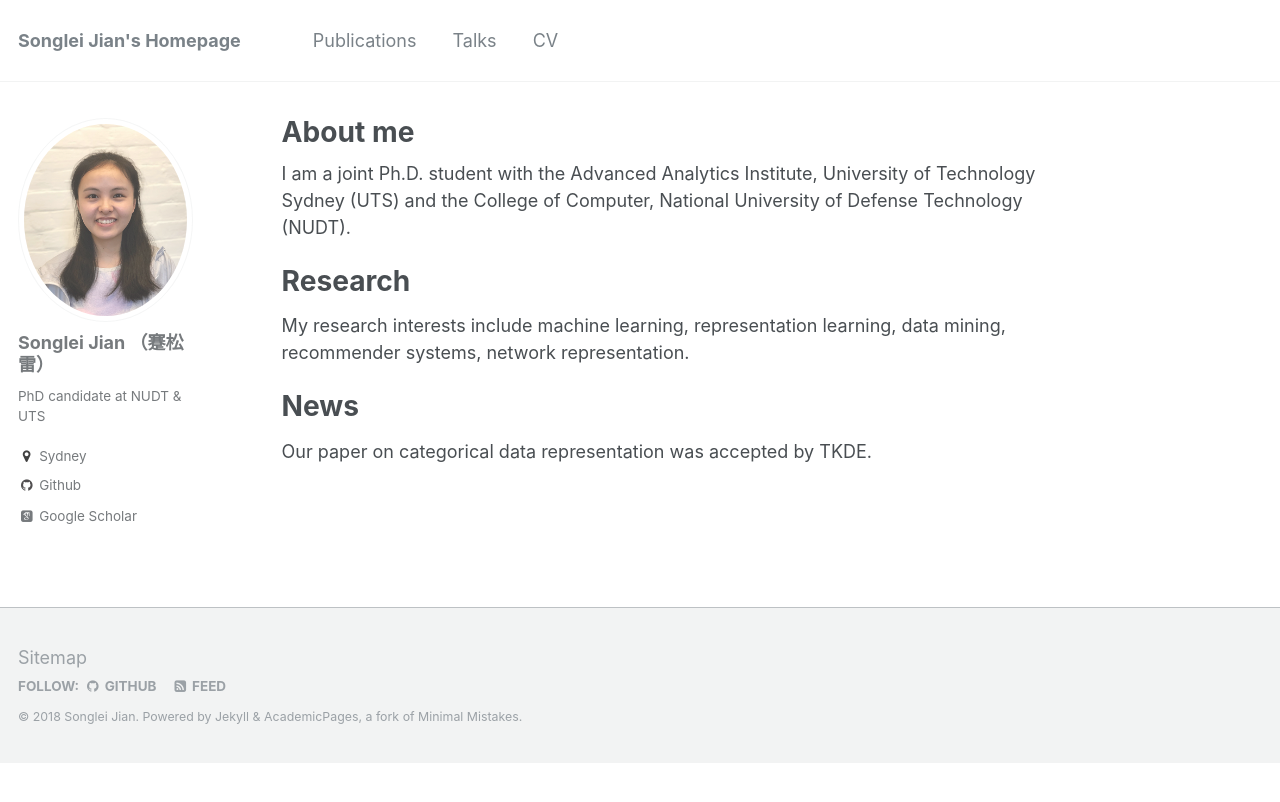
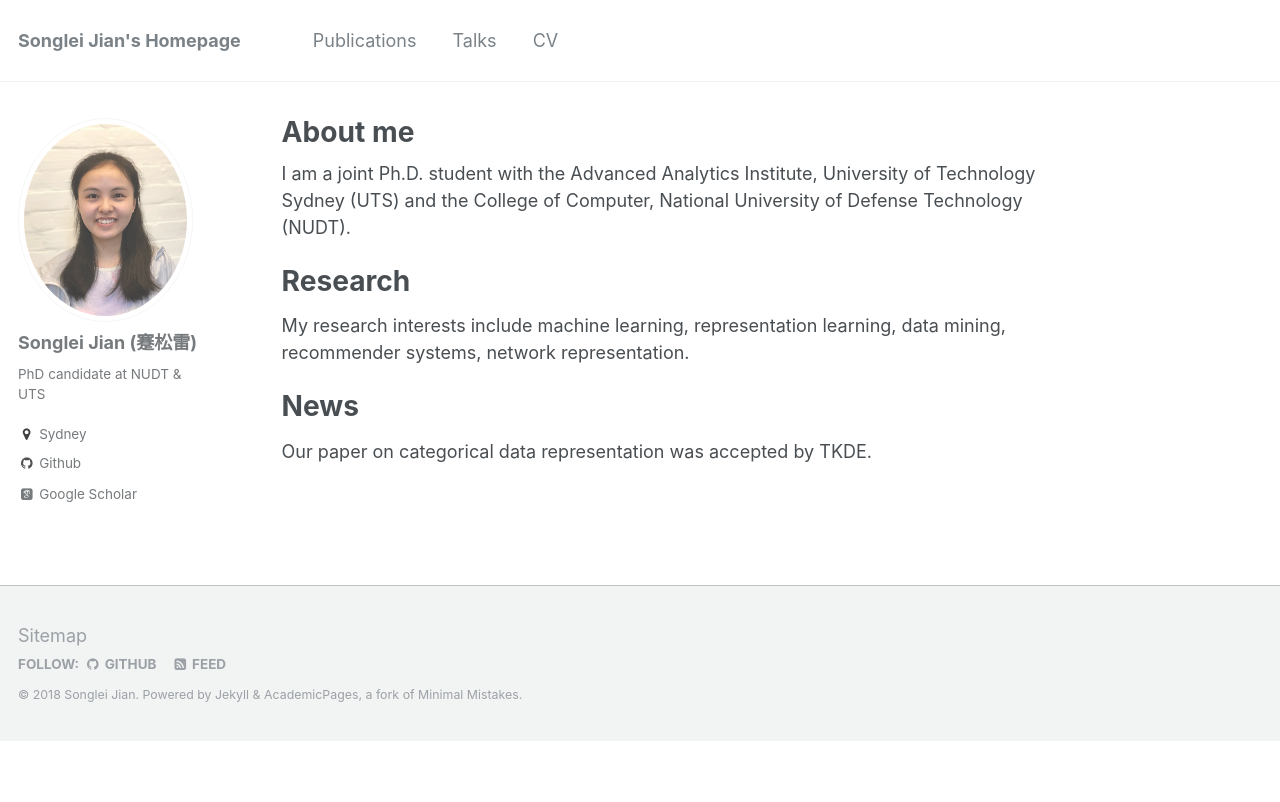
Before and after one commit to jiansonglei/jiansonglei.github.io, a Jekyll site: the page built from _pages/about.md, in a window 1280 px wide. Shown: the top 802 px of the page. Built offline with Jekyll 4.4.1, drawn with Linux system fonts in a browser that asks for light colours; some web fonts are replaced.

```diff
--- a/_config.yml
+++ b/_config.yml
@@ -78,7 +78,7 @@ analytics:
 
 # Site Author
 author:
-  name             : "Songlei Jian （蹇松雷）"
+  name             : "Songlei Jian (蹇松雷)"
   avatar           : "profile.png"
   bio              : "PhD candidate at NUDT & UTS"
   location         : "Sydney"
```
